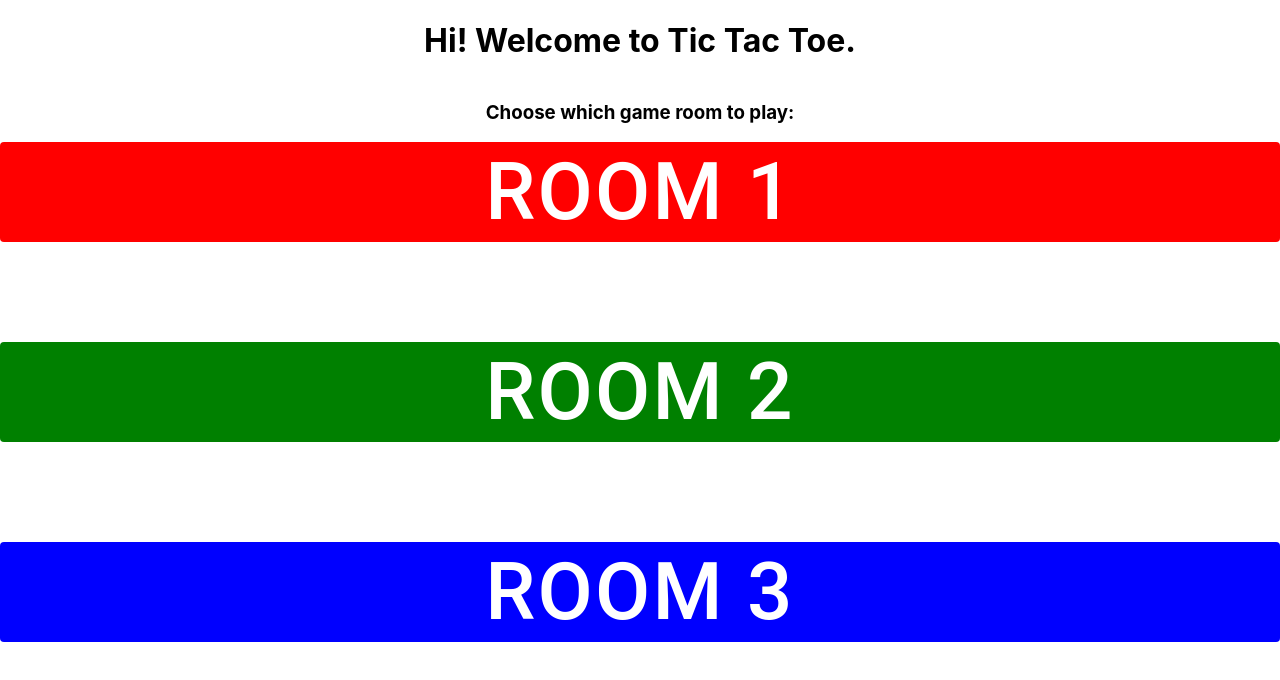
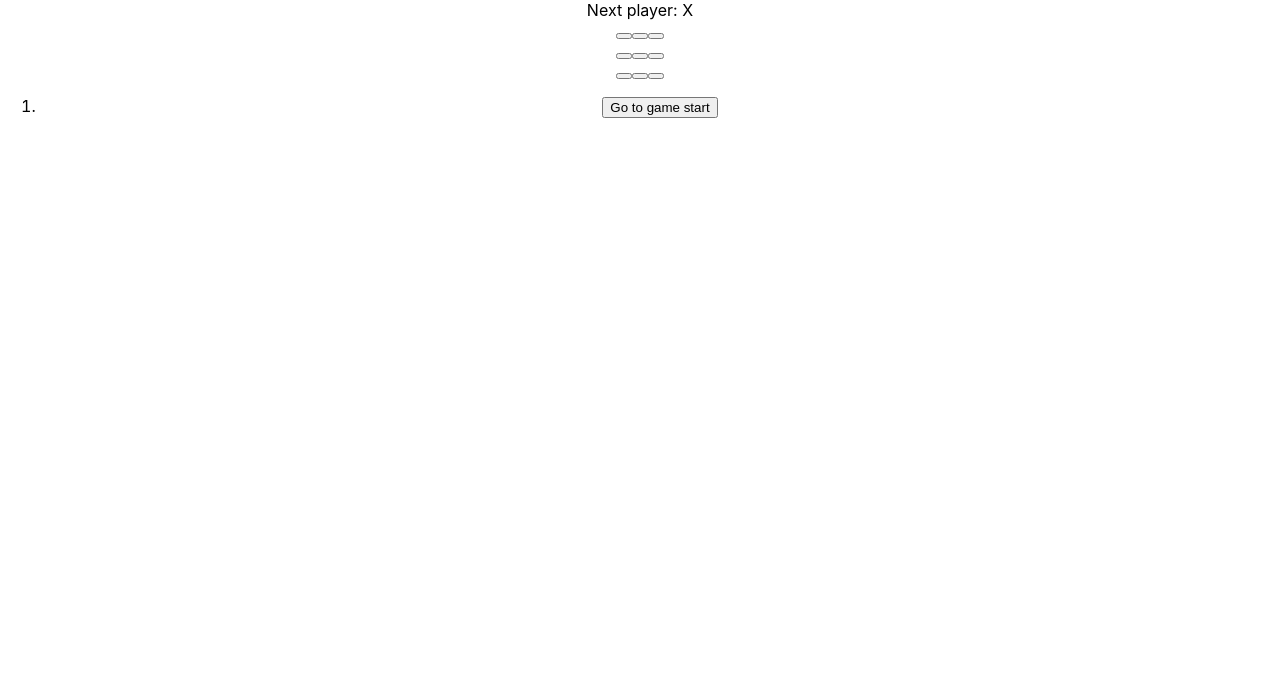
Before and after one commit to jason-ng-zq99/govtech-gds-swe-assessment, a React (Create React App) app in the folder client/: page /gamePage in a window 1280 px wide. Before the commit this address led to /home. Shown: the top 680 px of the page. Built offline with nearby package versions, Linux system fonts and the light colour scheme.

Commit message:
Initial Tictactoe board
More work to be done including improving accessibility

```diff
--- a/client/src/App.js
+++ b/client/src/App.js
@@ -1,5 +1,6 @@
 import "./App.css";
 import MainPage from "./mainPage/mainPage";
+import GamePage from "./gamePage/gamePage";
 import {
   BrowserRouter as Router,
   Routes,
@@ -14,6 +15,7 @@
         <div className="App">
           <Routes>
             <Route exact path="/home" element={<MainPage />}></Route>
+            <Route exact path="/gamePage" element={<GamePage />}></Route>
             <Route path="*" element={<Navigate replace to="/home" />} />
           </Routes>
         </div>
--- /dev/null
+++ b/client/src/components/BoardGame.jsx
@@ -0,0 +1,117 @@
+// code contributed from https://beta.reactjs.org/learn/tutorial-tic-tac-toe
+
+import { useState } from 'react';
+
+function Square({ value, onSquareClick }) {
+  return (
+    <button className="square" onClick={onSquareClick}>
+      {value}
+    </button>
+  );
+}
+
+function Board({ xIsNext, squares, onPlay }) {
+  function handleClick(i) {
+    if (calculateWinner(squares) || squares[i]) {
+      return;
+    }
+    const nextSquares = squares.slice();
+    if (xIsNext) {
+      nextSquares[i] = 'X';
+    } else {
+      nextSquares[i] = 'O';
+    }
+    onPlay(nextSquares);
+  }
+
+  const winner = calculateWinner(squares);
+  let status;
+  if (winner) {
+    status = 'Winner: ' + winner;
+  } else {
+    status = 'Next player: ' + (xIsNext ? 'X' : 'O');
+  }
+
+  return (
+    <>
+      <div className="status">{status}</div>
+      <div className="board-row">
+        <Square value={squares[0]} onSquareClick={() => handleClick(0)} />
+        <Square value={squares[1]} onSquareClick={() => handleClick(1)} />
+        <Square value={squares[2]} onSquareClick={() => handleClick(2)} />
+      </div>
+      <div className="board-row">
+        <Square value={squares[3]} onSquareClick={() => handleClick(3)} />
+        <Square value={squares[4]} onSquareClick={() => handleClick(4)} />
+        <Square value={squares[5]} onSquareClick={() => handleClick(5)} />
+      </div>
+      <div className="board-row">
+        <Square value={squares[6]} onSquareClick={() => handleClick(6)} />
+        <Square value={squares[7]} onSquareClick={() => handleClick(7)} />
+        <Square value={squares[8]} onSquareClick={() => handleClick(8)} />
+      </div>
+    </>
+  );
+}
+
+export default function Game() {
+  const [history, setHistory] = useState([Array(9).fill(null)]);
+  const [currentMove, setCurrentMove] = useState(0);
+  const xIsNext = currentMove % 2 === 0;
+  const currentSquares = history[currentMove];
+
+  function handlePlay(nextSquares) {
+    const nextHistory = [...history.slice(0, currentMove + 1), nextSquares];
+    setHistory(nextHistory);
+    setCurrentMove(nextHistory.length - 1);
+  }
+
+  function jumpTo(nextMove) {
+    setCurrentMove(nextMove);
+  }
+
+  const moves = history.map((squares, move) => {
+    let description;
+    if (move > 0) {
+      description = 'Go to move #' + move;
+    } else {
+      description = 'Go to game start';
+    }
+    return (
+      <li key={move}>
+        <button onClick={() => jumpTo(move)}>{description}</button>
+      </li>
+    );
+  });
+
+  return (
+    <div className="game">
+      <div className="game-board">
+        <Board xIsNext={xIsNext} squares={currentSquares} onPlay={handlePlay} />
+      </div>
+      <div className="game-info">
+        <ol>{moves}</ol>
+      </div>
+    </div>
+  );
+}
+
+function calculateWinner(squares) {
+  const lines = [
+    [0, 1, 2],
+    [3, 4, 5],
+    [6, 7, 8],
+    [0, 3, 6],
+    [1, 4, 7],
+    [2, 5, 8],
+    [0, 4, 8],
+    [2, 4, 6],
+  ];
+  for (let i = 0; i < lines.length; i++) {
+    const [a, b, c] = lines[i];
+    if (squares[a] && squares[a] === squares[b] && squares[a] === squares[c]) {
+      return squares[a];
+    }
+  }
+  return null;
+}
--- /dev/null
+++ b/client/src/gamePage/gamePage.jsx
@@ -0,0 +1,11 @@
+import GamePageContent from "./gamePageContent";
+
+const GamePage = () => {
+    return (
+        <>
+            <GamePageContent></GamePageContent>
+        </>
+    )
+}
+
+export default GamePage;
--- /dev/null
+++ b/client/src/gamePage/gamePageContent.jsx
@@ -0,0 +1,7 @@
+import BoardGame from "../components/BoardGame"
+
+export default function GamePageContent() {
+    return (
+        <BoardGame></BoardGame>
+    )
+}
--- a/client/src/mainPage/mainContent.jsx
+++ b/client/src/mainPage/mainContent.jsx
@@ -1,6 +1,7 @@
 import * as React from 'react';
 import Button from '@mui/material/Button';
 import { styled } from "@mui/material/styles";
+import { useNavigate } from 'react-router-dom';
 
 const ColorButton = styled(Button)((props) => ({
     width: "100%",
@@ -8,9 +9,15 @@
     marginBottom: "100px",
     color: "#ffffff",
     fontSize: "80px",
-  }));
+}));
 
 export default function MainContent() {
+    const directToEventPage = (link) => {
+        navigate("../" + link, { replace: true });
+    };
+
+    const navigate = useNavigate();
+
     return (
         <>
             <header style={{margin: '10px 0 0 0'}}>
@@ -18,7 +25,9 @@
             </header>
             <section style={{display: 'flex', flexDirection: 'column'}}>
                 <h3>Choose which game room to play:</h3>
-                <ColorButton style={{backgroundColor: "red"}}>
+                <ColorButton
+                    style={{backgroundColor: "red"}}
+                    onClick={() => directToEventPage("gamePage")}>
                     Room 1
                 </ColorButton>
                 <ColorButton style={{backgroundColor: "green"}}>
```
